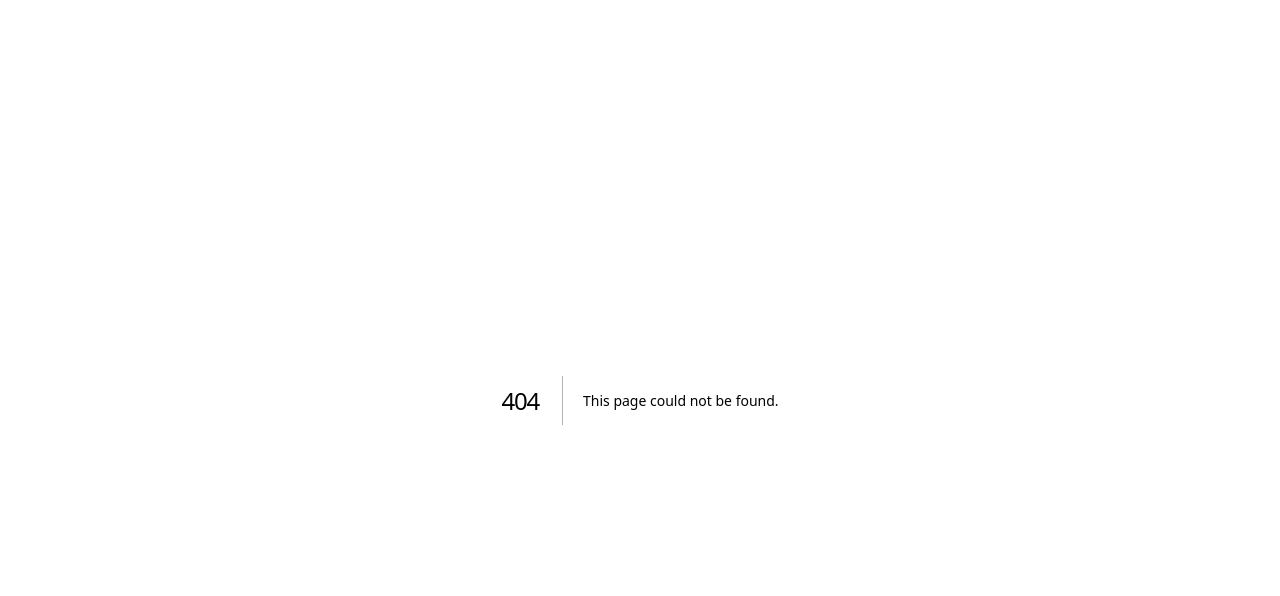
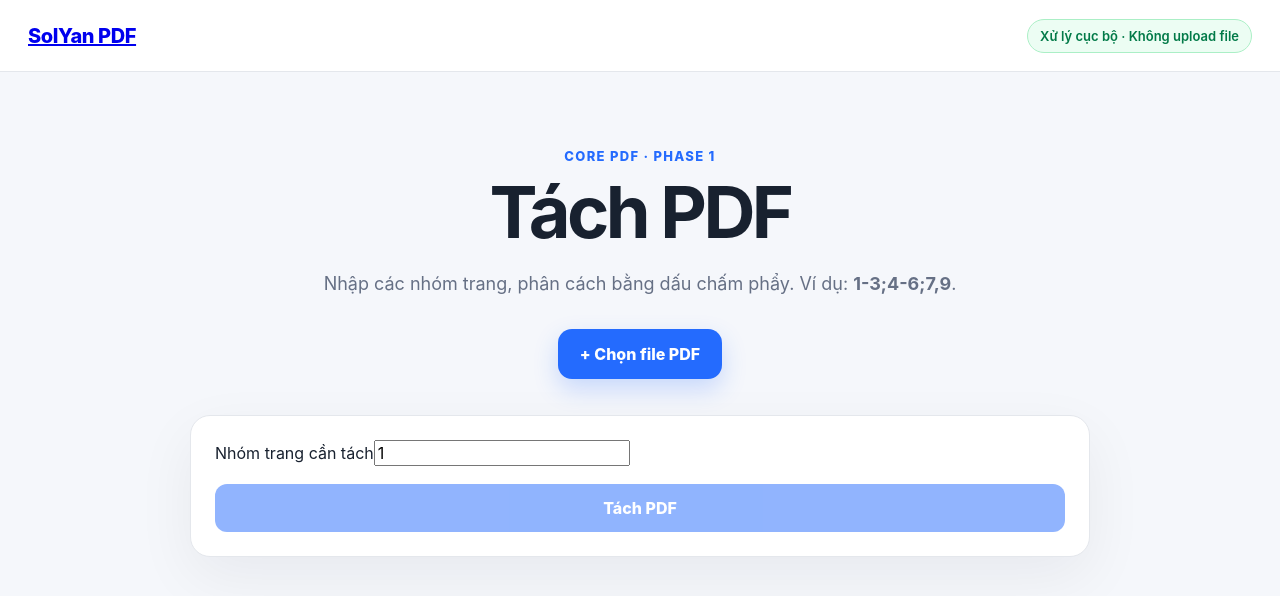
Before and after one commit to solyan842/SolYan-PDF, a Next.js app in the folder frontend/: page /split in a window 1280 px wide. Before the commit this address had no page. Shown: the top 596 px of the page. Built offline with nearby package versions, Linux system fonts and the light colour scheme.

Commit message:
feat: add browser-side Split PDF

```diff
--- /dev/null
+++ b/frontend/app/split/page.tsx
@@ -0,0 +1,52 @@
+'use client';
+
+import { ChangeEvent, useState } from 'react';
+import { PDFDocument } from 'pdf-lib';
+import { copySelectedPages, downloadPdf, parsePages } from '../../lib/pdf-client';
+
+export default function SplitPage() {
+  const [file, setFile] = useState<File | null>(null);
+  const [groups, setGroups] = useState('1');
+  const [busy, setBusy] = useState(false);
+  const [error, setError] = useState('');
+
+  function onFile(event: ChangeEvent<HTMLInputElement>) {
+    setFile(event.target.files?.[0] ?? null);
+    setError('');
+  }
+
+  async function split() {
+    if (!file) return;
+    setBusy(true);
+    setError('');
+    try {
+      const source = await PDFDocument.load(await file.arrayBuffer());
+      const parts = groups.split(';').map((part) => part.trim()).filter(Boolean);
+      if (!parts.length) throw new Error('Hãy nhập ít nhất một nhóm trang.');
+
+      for (let i = 0; i < parts.length; i += 1) {
+        const indexes = parsePages(parts[i], source.getPageCount());
+        const output = await copySelectedPages(source, indexes);
+        const bytes = await output.save({ useObjectStreams: true });
+        downloadPdf(bytes, `solyan-split-${i + 1}.pdf`);
+      }
+    } catch (cause) {
+      setError(cause instanceof Error ? cause.message : 'Không thể tách PDF.');
+    } finally {
+      setBusy(false);
+    }
+  }
+
+  return (
+    <main className="shell">
+      <header className="topbar"><a className="brand" href="/">SolYan PDF</a><div className="privacy-pill">Xử lý cục bộ · Không upload file</div></header>
+      <section className="hero compact-hero"><p className="eyebrow">CORE PDF · PHASE 1</p><h1>Tách PDF</h1><p className="subtitle">Nhập các nhóm trang, phân cách bằng dấu chấm phẩy. Ví dụ: <b>1-3;4-6;7,9</b>.</p><label className="picker"><input type="file" accept="application/pdf,.pdf" onChange={onFile} /><span>+ Chọn file PDF</span></label></section>
+      <section className="workspace form-workspace">
+        <label className="field"><span>Nhóm trang cần tách</span><input value={groups} onChange={(e) => setGroups(e.target.value)} placeholder="1-3;4-6;7,9" /></label>
+        {file && <p className="selected-file">Đã chọn: <strong>{file.name}</strong></p>}
+        {error && <div className="error">{error}</div>}
+        <button className="merge-button" type="button" onClick={split} disabled={!file || busy}>{busy ? 'Đang tách…' : 'Tách PDF'}</button>
+      </section>
+    </main>
+  );
+}
```
